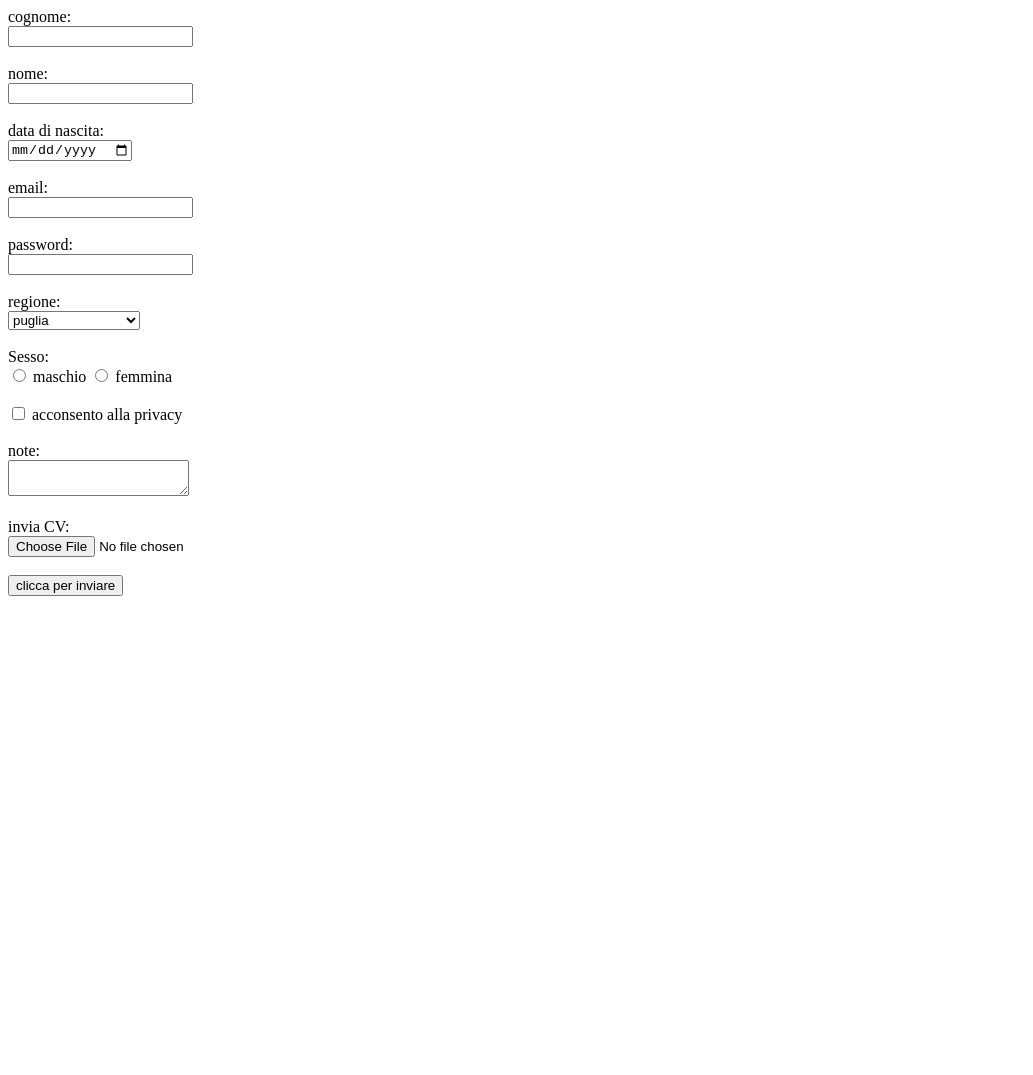
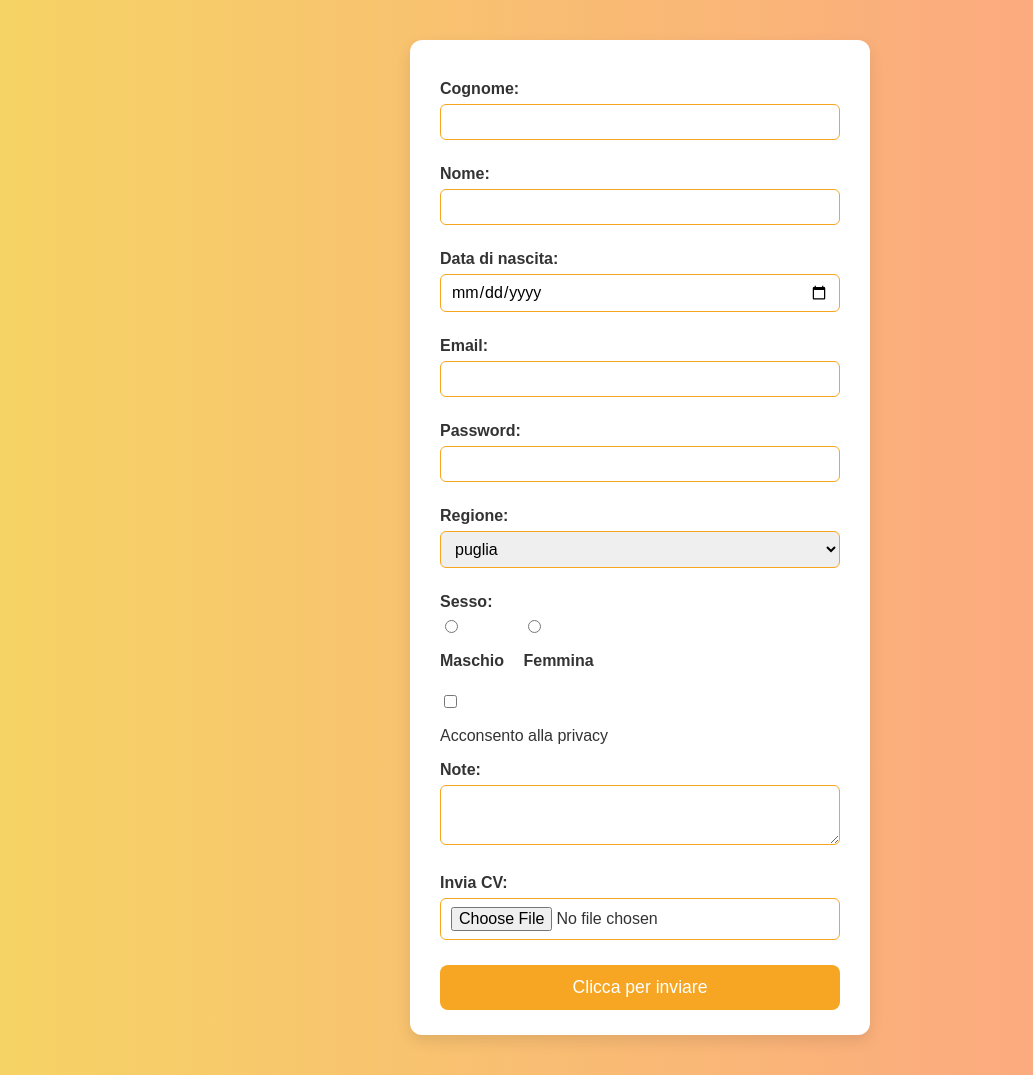
Before and after one commit to aledeca4/aledeca4.github.io, a plain HTML site: page registrazione.html in a window 1280 px wide. Shown: the whole page, without its empty margins (0-1033 px from the left). Before the commit the page ends 800 px from the top, so only its background shows below. Drawn offline with Linux system fonts and the light colour scheme.

Commit message:
Update registrazione.html

```diff
--- a/registrazione.html
+++ b/registrazione.html
@@ -1,22 +1,97 @@
 <!DOCTYPE html>
-<html>
+<html lang="it">
 <head>
-    <title>registrazione esercizio</title>
+  <meta charset="UTF-8" />
+  <meta name="viewport" content="width=device-width, initial-scale=1" />
+  <title>Registrazione esercizio</title>
+  <style>
+    body {
+      font-family: Arial, sans-serif;
+      background: linear-gradient(to right, #f6d365, #fda085);
+      margin: 0;
+      padding: 40px 20px;
+      color: #333;
+      display: flex;
+      justify-content: center;
+    }
+    form {
+      background: #fff;
+      padding: 25px 30px;
+      border-radius: 12px;
+      box-shadow: 0 6px 15px rgba(0,0,0,0.1);
+      max-width: 400px;
+      width: 100%;
+    }
+    label {
+      display: block;
+      margin-bottom: 6px;
+      font-weight: bold;
+      margin-top: 15px;
+    }
+    input[type="text"],
+    input[type="email"],
+    input[type="password"],
+    input[type="date"],
+    select,
+    textarea,
+    input[type="file"] {
+      width: 100%;
+      padding: 8px 10px;
+      border: 1.8px solid #f6a623;
+      border-radius: 6px;
+      box-sizing: border-box;
+      font-size: 1em;
+      margin-bottom: 10px;
+      font-family: inherit;
+    }
+    textarea {
+      resize: vertical;
+      min-height: 60px;
+    }
+    .inline {
+      display: inline-block;
+      margin-right: 15px;
+      font-weight: normal;
+    }
+    input[type="checkbox"] {
+      margin-right: 6px;
+    }
+    button {
+      background-color: #f6a623;
+      border: none;
+      color: white;
+      font-size: 1.1em;
+      padding: 12px;
+      border-radius: 8px;
+      cursor: pointer;
+      margin-top: 15px;
+      width: 100%;
+      transition: background-color 0.3s ease;
+    }
+    button:hover {
+      background-color: #d17e07;
+    }
+  </style>
 </head>
 <body>
   <form>
-        cognome:<br>
-        <input type="text" name="cognome"><br><br>
-        nome:<br>
-        <input type="text" name="nome"><br><br>
-        data di nascita:<br>
-        <input type="date" name="datadinascita"><br><br>
-        email:<br>
-        <input type="email" name="email"><br><br>
-        password:<br>
-        <input type="password" name="password"><br><br>
-        regione:<br>
-        <select name="regione">
+    <label for="cognome">Cognome:</label>
+    <input type="text" id="cognome" name="cognome" />
+
+    <label for="nome">Nome:</label>
+    <input type="text" id="nome" name="nome" />
+
+    <label for="datadinascita">Data di nascita:</label>
+    <input type="date" id="datadinascita" name="datadinascita" />
+
+    <label for="email">Email:</label>
+    <input type="email" id="email" name="email" />
+
+    <label for="password">Password:</label>
+    <input type="password" id="password" name="password" />
+
+    <label for="regione">Regione:</label>
+    <select id="regione" name="regione">
       <option>puglia</option>
       <option>liguria</option>
       <option>calabria</option>
@@ -37,16 +112,30 @@
       <option>umbria</option>
       <option>sardegna</option>
       <option>veneto</option>
-        </select><br><br>
-        Sesso:<br>
-        <input type="radio" name="sesso" value="maschio"> maschio
-        <input type="radio" name="sesso" value="femmina"> femmina<br><br>
-        <input type="checkbox" name="privacy"> acconsento alla privacy<br><br>
-        note:<br>
-        <textarea name="note"></textarea><br><br>
-        invia CV:<br>
-        <input type="file" name="cv"><br><br>
-        <button>clicca per inviare</button>
+    </select>
+
+    <label>Sesso:</label>
+    <span class="inline">
+      <input type="radio" id="maschio" name="sesso" value="maschio" />
+      <label for="maschio">Maschio</label>
+    </span>
+    <span class="inline">
+      <input type="radio" id="femmina" name="sesso" value="femmina" />
+      <label for="femmina">Femmina</label>
+    </span>
+
+    <p>
+      <input type="checkbox" id="privacy" name="privacy" />
+      <label for="privacy" style="font-weight: normal;">Acconsento alla privacy</label>
+    </p>
+
+    <label for="note">Note:</label>
+    <textarea id="note" name="note"></textarea>
+
+    <label for="cv">Invia CV:</label>
+    <input type="file" id="cv" name="cv" />
+
+    <button type="submit">Clicca per inviare</button>
   </form>
 </body>
 </html>
```
Lines whose indentation alone changed are shown as unchanged.
